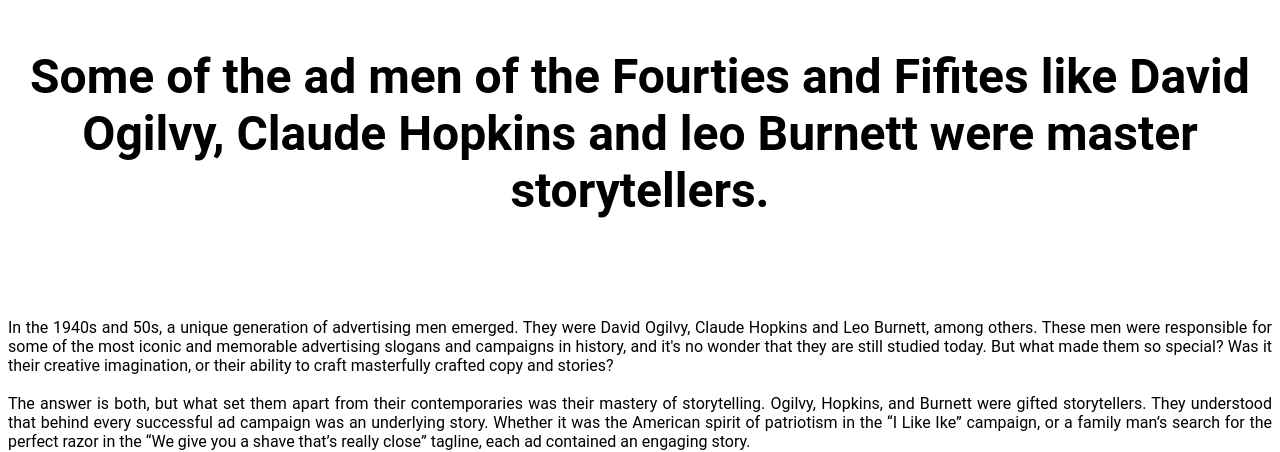
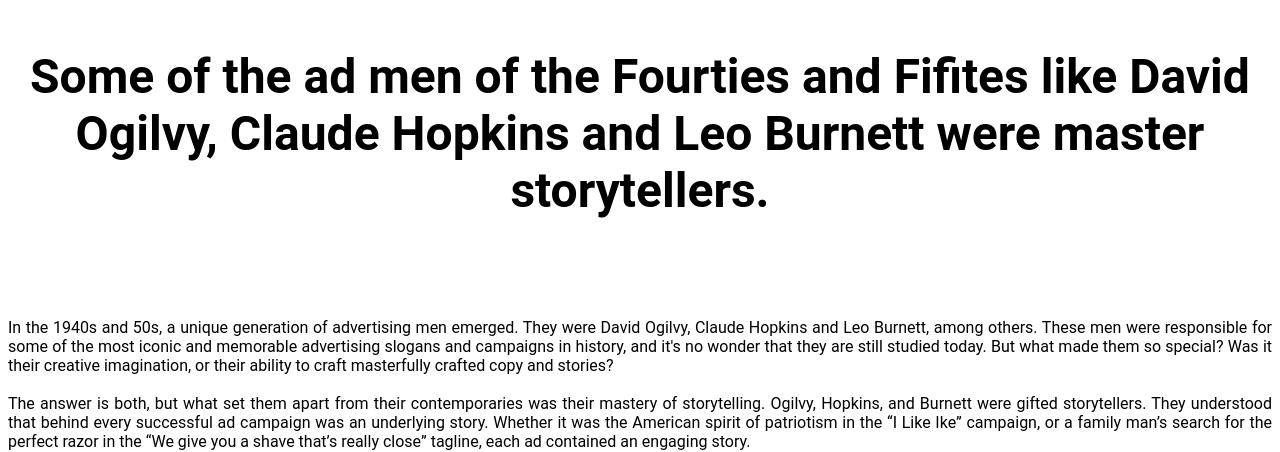
Before and after one commit to mikewesser/mikewesser.github.io, a plain HTML site: page content/6.html in a window 1280 px wide. Shown: the part 359-811 px from the top of the page. Drawn offline with Linux system fonts and the light colour scheme.

Commit message:
Update 6.html

```diff
--- a/content/6.html
+++ b/content/6.html
@@ -6,7 +6,7 @@
 </head>
 <body>
 <img src='image3.png' alt='Cover Image'> <br />
-<h1> Some of the ad men of the Fourties and Fifites like David Ogilvy, Claude Hopkins and leo Burnett were master storytellers. </h1><p>
+<h1> Some of the ad men of the Fourties and Fifites like David Ogilvy, Claude Hopkins and Leo Burnett were master storytellers. </h1><p>
 <br />
 In the 1940s and 50s, a unique generation of advertising men emerged. They were David Ogilvy, Claude Hopkins and Leo Burnett, among others. These men were responsible for some of the most iconic and memorable advertising slogans and campaigns in history, and it's no wonder that they are still studied today. But what made them so special? Was it their creative imagination, or their ability to craft masterfully crafted copy and stories? <br />
 <br />
```
